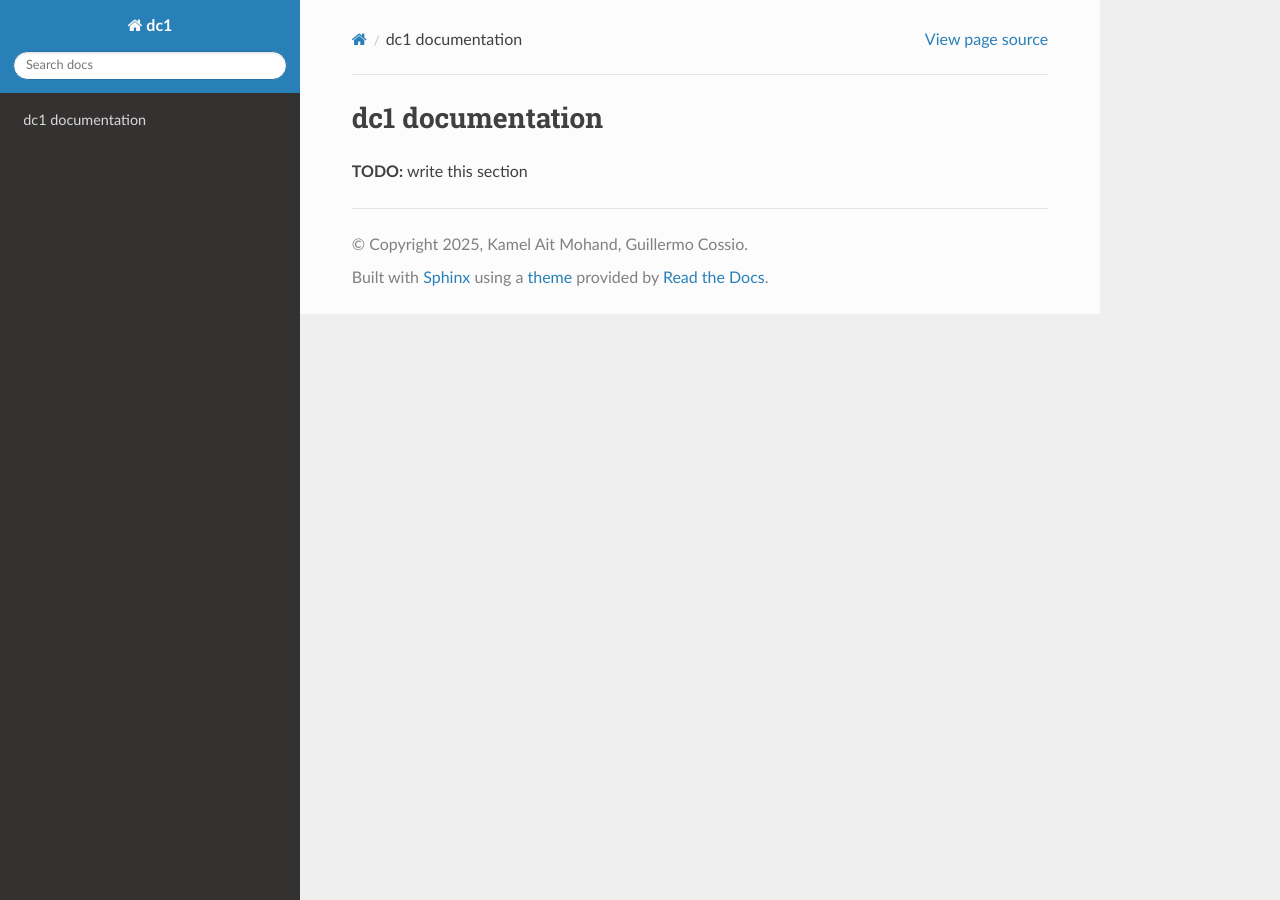
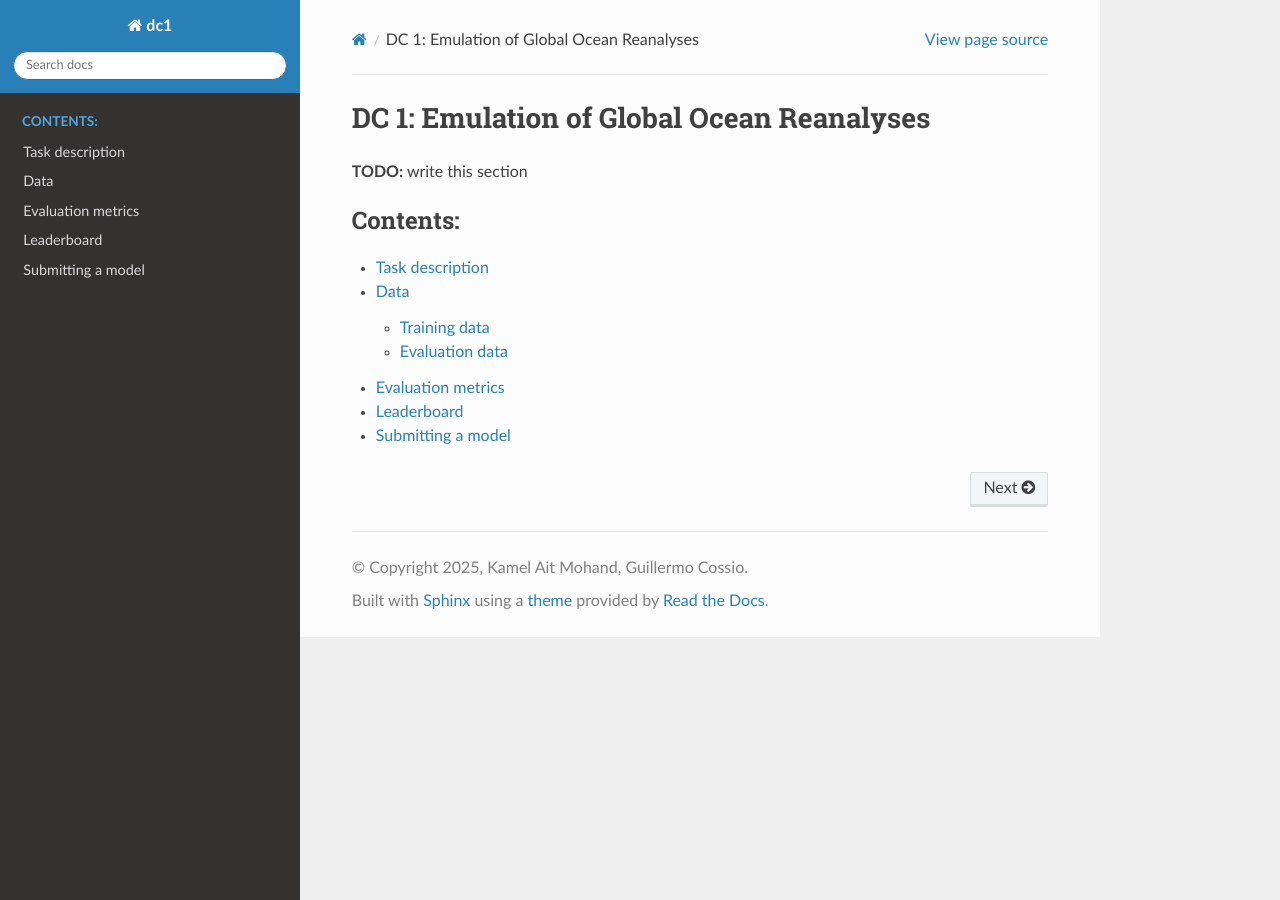
Before and after one commit to ocean-ai-data-challenges/dc1-emulating-global-ocean, a Sphinx documentation site: the page built from docs/source/index.md, in a window 1280 px wide. Built offline with Sphinx 7.4.7 and the Read the Docs theme 3.1.0, drawn with Linux system fonts in a browser that asks for light colours.

Commit message:
Create initial DC doc structure

````diff
--- /dev/null
+++ b/docs/source/content/data.md
@@ -0,0 +1,7 @@
+# Data
+
+**TODO:** explain in detail which datasets are available for training and which are going to be used for evaluation
+
+## Training data
+
+## Evaluation data
--- /dev/null
+++ b/docs/source/content/metrics.md
@@ -0,0 +1,3 @@
+# Evaluation metrics
+
+**TODO:** write this section
--- /dev/null
+++ b/docs/source/content/task.md
@@ -0,0 +1,3 @@
+# Task description
+
+**TODO:** write a detailed task description here
--- a/docs/source/index.md
+++ b/docs/source/index.md
@@ -1,8 +1,14 @@
-# dc1 documentation
+# DC 1: Emulation of Global Ocean Reanalyses
 
 **TODO:** write this section
 
 ```{toctree}
 :maxdepth: 2
 :caption: Contents:
+
+content/task.md
+content/data.md
+content/metrics.md
+content/leaderboard.md
+content/submissions.md
 ```
````
Also changed, not shown: docs/source/content/leaderboard.md (added, +3 -0 lines), docs/source/content/submissions.md (added, +3 -0 lines).
